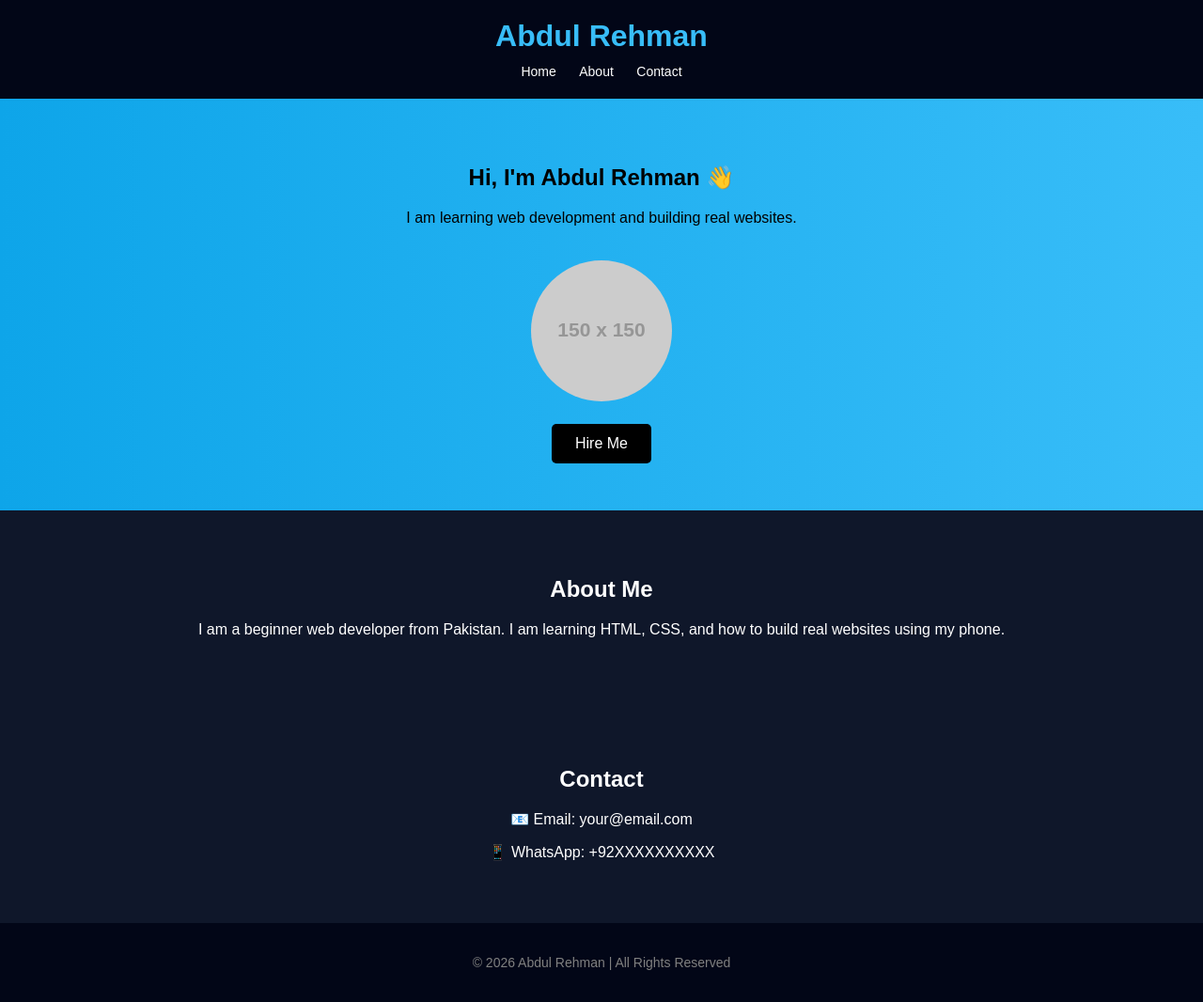
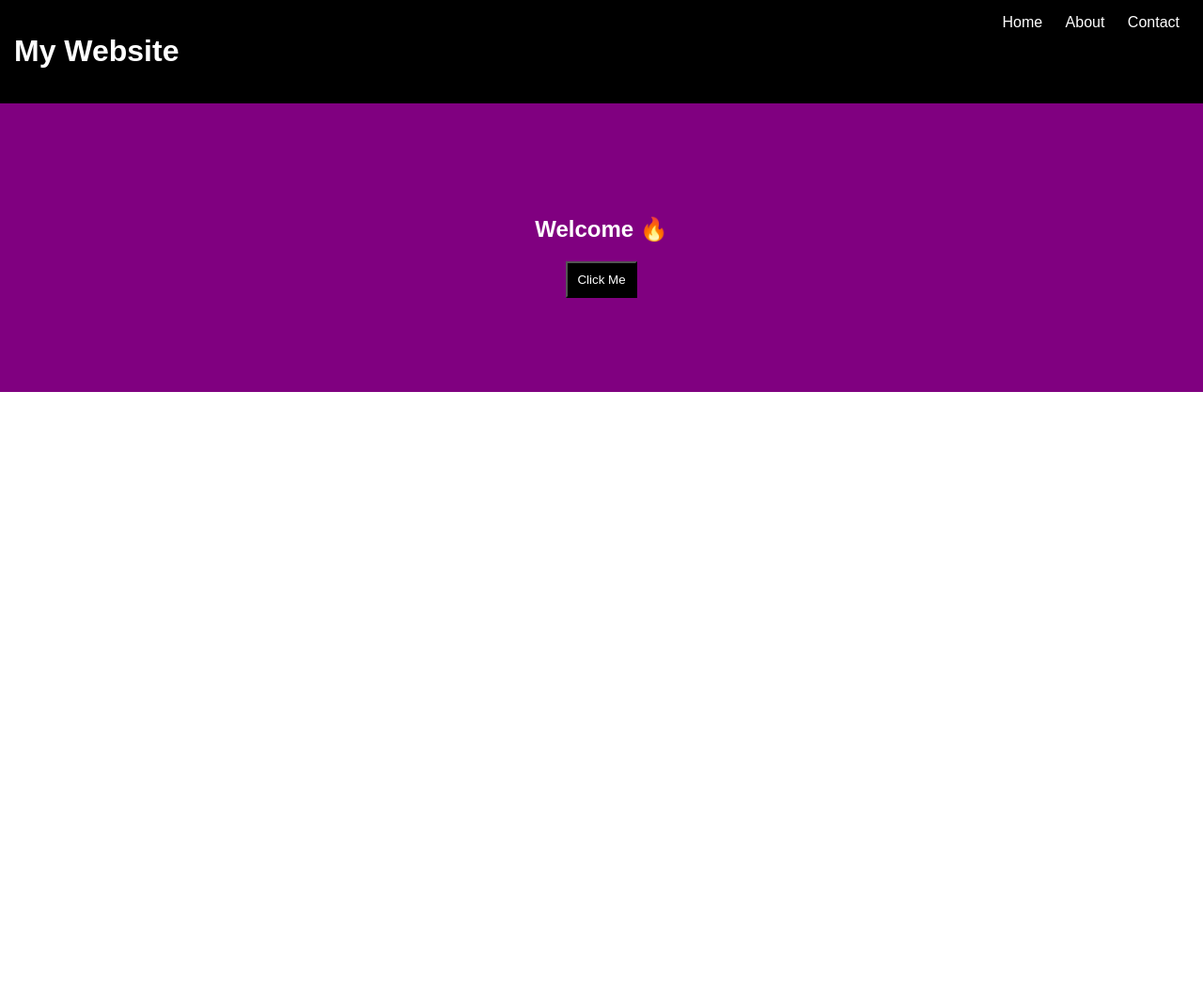
Before and after one commit to ar0212580-dev/my-website, a plain HTML site: page index.html in a window 1280 px wide. Shown: the whole page at 94% size. After the commit the page ends 800 px from the top, so only its background shows below. Drawn offline with Linux system fonts and the light colour scheme; placeholder pictures from the web are drawn by us.

Commit message:
Update index.html

```diff
--- a/index.html
+++ b/index.html
@@ -1,122 +1,63 @@
 <!DOCTYPE html>
 <html>
 <head>
-    <title>Abdul Rehman | My Website</title>
+    <title>My Website</title>
 
     <style>
         body {
             margin: 0;
             font-family: Arial;
-            background: #0f172a;
-            color: white;
         }
 
         header {
-            background: #020617;
-            padding: 20px;
-            text-align: center;
-        }
-
-        header h1 {
-            margin: 0;
-            color: #38bdf8;
-        }
-
-        nav {
-            margin-top: 10px;
+            background: black;
+            color: white;
+            padding: 15px;
+            display: flex;
+            justify-content: space-between;
         }
 
         nav a {
             color: white;
             margin: 10px;
             text-decoration: none;
-            font-size: 14px;
-        }
-
-        section {
-            padding: 50px 20px;
-            text-align: center;
         }
 
         .hero {
-            background: linear-gradient(to right, #0ea5e9, #38bdf8);
-            color: black;
+            text-align: center;
+            padding: 100px;
+            background: purple;
+            color: white;
         }
 
-        img {
-            width: 150px;
-            border-radius: 50%;
-            margin-top: 20px;
-        }
-
-        .btn {
-            display: inline-block;
-            padding: 12px 25px;
+        button {
+            padding: 10px;
             background: black;
             color: white;
-            margin-top: 20px;
-            text-decoration: none;
-            border-radius: 5px;
-        }
-
-        .btn:hover {
-            background: #333;
-        }
-
-        footer {
-            background: #020617;
-            padding: 20px;
-            text-align: center;
-            font-size: 14px;
-            color: gray;
         }
     </style>
+
 </head>
-
 <body>
 
 <header>
-    <h1>Abdul Rehman</h1>
+    <h1>My Website</h1>
     <nav>
         <a href="#">Home</a>
-        <a href="#">About</a>
-        <a href="#">Contact</a>
+        <a href="about.html">About</a>
+        <a href="contact.html">Contact</a>
     </nav>
 </header>
 
-<section class="hero">
-    <h2>Hi, I'm Abdul Rehman 👋</h2>
-    <p>I am learning web development and building real websites.</p>
-
-    <img src="https://via.placeholder.com/150" alt="Profile">
-
-    <br>
-
-    <a class="btn" href="#" onclick="showMessage()">Hire Me</a>
-</section>
-
-<section>
-    <h2>About Me</h2>
-    <p>
-        I am a beginner web developer from Pakistan.
-        I am learning HTML, CSS, and how to build real websites using my phone.
-    </p>
-</section>
-
-<section>
-    <h2>Contact</h2>
-    <p>📧 Email: your@email.com</p>
-    <p>📱 WhatsApp: +92XXXXXXXXXX</p>
-</section>
-
-<footer>
-    <p>© 2026 Abdul Rehman | All Rights Reserved</p>
-</footer>
+<div class="hero">
+    <h2>Welcome 🔥</h2>
+    <button onclick="showMessage()">Click Me</button>
+</div>
 
 <script>
-    function showMessage() {
-        alert("Thanks for visiting! Contact me on WhatsApp 📱");
-    }
+function showMessage() {
+    alert("🔥 Your website is now LIVE!");
+}
 </script>
 
 </body>
```
